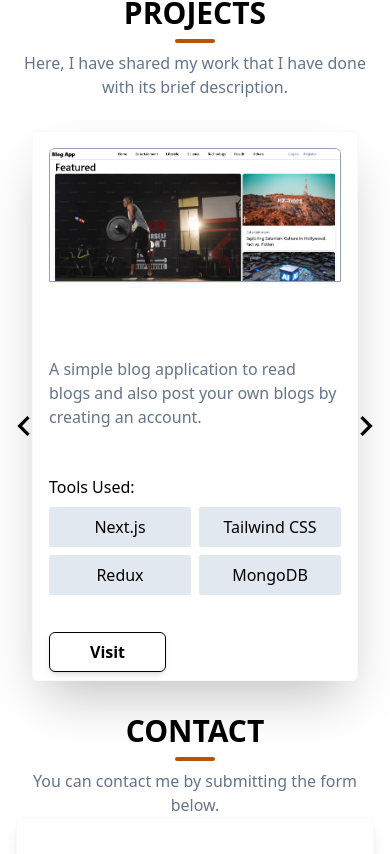
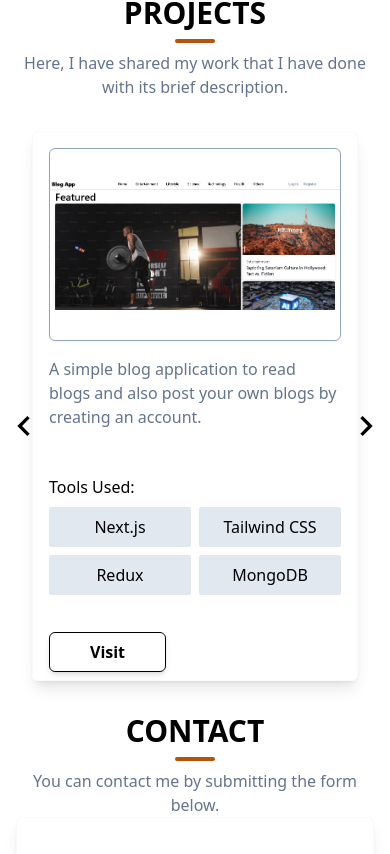
Before and after one commit to Arijeet10/my-website, a Next.js app: page / in a window 390 px wide. Shown: the part 1090-1944 px from the top of the page. Built offline with nearby package versions, Linux system fonts and the light colour scheme.

Commit message:
project section ui changes

```diff
--- a/components/Contact.js
+++ b/components/Contact.js
@@ -1,27 +1,27 @@
 "use client";
 
 import { useState } from "react";
-import toast,{Toaster} from "react-hot-toast";
+import toast, { Toaster } from "react-hot-toast";
 
 const Contact = () => {
-
-    const [form,setForm]=useState({
-        name:"",
-        email:"",
-        message:""
+  const [form, setForm] = useState({
+    name: "",
+    email: "",
+    message: "",
   });
 
-    const handleSubmit=()=>{
+  const handleSubmit = (e) => {
+    e.preventDefault();
     console.log(form);
-        if(form.name!==""||form.email!==""||form.message!==""){
+    if (form.name !== "" || form.email !== "" || form.message !== "") {
       toast.success("Message Delivered");
+      setForm({
+        name: "",
+        email: "",
+        message: "",
+      });
     }
-        setForm({
-            name:"",
-            email:"",
-            message:""
-        })
-    }
+  };
 
   return (
     <>
@@ -35,34 +35,40 @@ const Contact = () => {
           </div>
         </div>
         <form
-            onSubmit={(e)=>e.preventDefault()}
+          onClick={(e) => handleSubmit(e)}
           className="border border-slate-50 rounded-md shadow-lg p-8"
         >
           <div className="flex flex-col gap-1 py-2">
-                <label htmlFor="name" className="text-slate-600 font-medium">Name</label>
+            <label htmlFor="name" className="text-slate-600 font-medium">
+              Name
+            </label>
             <input
               id="name"
               placeholder="Enter your name"
               className=" p-2 bg-slate-200 rounded-md  focus:outline-none placeholder:text-slate-500 placeholder:italic "
               value={form.name}
-                    onChange={(e)=>setForm({...form,name:e.target.value})}
+              onChange={(e) => setForm({ ...form, name: e.target.value })}
               required
             />
           </div>
           <div className="flex flex-col gap-1 py-2">
-                <label htmlFor="email" className="text-slate-600 font-medium">Email</label>
+            <label htmlFor="email" className="text-slate-600 font-medium">
+              Email
+            </label>
             <input
               id="email"
               type="email"
               placeholder="Enter your email id"
               className=" p-2 bg-slate-200 rounded-md focus:outline-none placeholder:text-slate-500 placeholder:italic "
               value={form.email}
-                    onChange={(e)=>setForm({...form,email:e.target.value})}
+              onChange={(e) => setForm({ ...form, email: e.target.value })}
               required
             />
           </div>
           <div className="flex flex-col gap-1 py-2">
-                <label htmlFor="message" className="text-slate-600 font-medium">Message</label>
+            <label htmlFor="message" className="text-slate-600 font-medium">
+              Message
+            </label>
             <textarea
               id="message"
               type="text"
@@ -70,12 +76,16 @@ const Contact = () => {
               placeholder="Enter your message"
               className=" p-2 bg-slate-200 rounded-md focus:outline-none placeholder:text-slate-500 placeholder:italic "
               value={form.message}
-                    onChange={(e)=>setForm({...form,message:e.target.value})}
+              onChange={(e) => setForm({ ...form, message: e.target.value })}
               required
             />
           </div>
           <div className="flex justify-end py-2">
-                <button onClick={()=>handleSubmit()} className=" border border-black shadow-md hover:border-slate-50 hover:bg-amber-700 hover:text-white  font-semibold px-8 py-2 rounded-md uppercase">Submit</button>
+            <input
+              type="submit"
+              value="Submit"
+              className=" border border-black shadow-md hover:border-slate-50 hover:bg-amber-700 hover:text-white  font-semibold px-8 py-2 rounded-md uppercase"
+            />
           </div>
         </form>
       </div>
--- a/components/ProjectCard.js
+++ b/components/ProjectCard.js
@@ -4,13 +4,13 @@ const ProjectCard = ({ data,index,activeProject }) => {
   return (
     <>
       <div
-        className={`h-[550px] sm:h-[400px] w-full p-4 ${index!==activeProject && "hidden"}  grid gap-4 items-center justify-center sm:grid-cols-12 border border-slate-50 rounded-md shadow-2xl`}
+        className={`h-[550px] sm:h-[400px] w-full p-4 ${index!==activeProject && "hidden"}  grid gap-4 items-center justify-center sm:grid-cols-12 border border-slate-50 rounded-md shadow-lg`}
       >
         <div className="h-full sm:col-span-7 sm:flex sm:items-center sm:justify-center">
           <img
             src={data.thumbnail}
             alt="project image"
-            className="object-cover rounded-t-md sm:rounded-md border border-slate-400 shadow-sm "
+            className="object-contain h-full sm:h-auto rounded-md sm:rounded-md border border-slate-400 shadow-sm "
           />
         </div>
         <div className="h-full sm:col-span-5 flex flex-col justify-between items-stretch gap-4">
```
Lines whose indentation alone changed are shown as unchanged.
